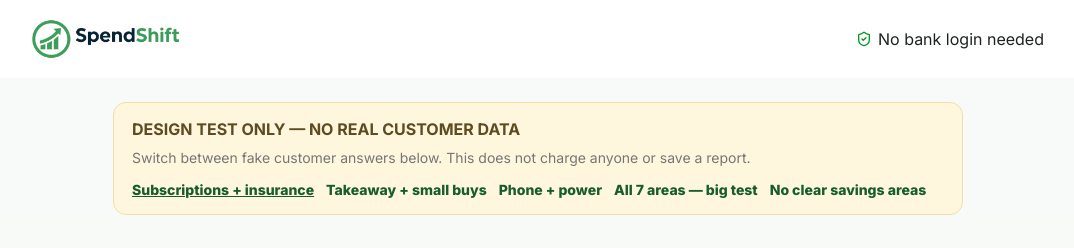
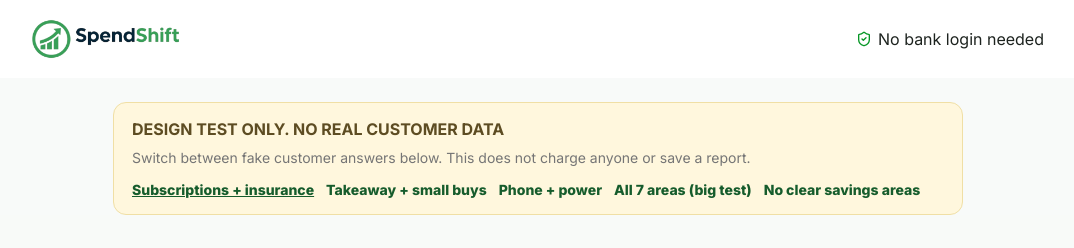
Before and after one commit to SpendShiftOfficial/Spenshiftnew, a Next.js app: page /report-preview in a window 1280 px wide. Shown: the top 248 px of the page, without its empty margins (102-1176 px from the left). Built offline with nearby package versions, Linux system fonts and the light colour scheme; a web font is replaced by a local one.

Commit message:
Remove long dashes from report preview labels

```diff
--- a/app/report-preview/page.tsx
+++ b/app/report-preview/page.tsx
@@ -8,7 +8,7 @@ import { analyseSavings } from "@/lib/savings-engine";
 import { validateRefinements } from "@/lib/report-refinements";
 
 export const metadata: Metadata = {
-  title: "SpendShift — report design preview",
+  title: "SpendShift: report design preview",
   robots: { index: false, follow: false },
 };
 
@@ -36,7 +36,7 @@ const examples = {
     insurancePolicies: [],
   },
   "all-seven": {
-    label: "All 7 areas — big test",
+    label: "All 7 areas (big test)",
     details: {
       takeawayOrder: "120", takeawayOrdersPerWeek: "7",
       takeawaySwapPerWeek: "3", takeawayReplacementCost: "40",
@@ -89,7 +89,7 @@ export default async function ReportPreview({
         background: "#fff7dd", borderRadius: 13, border: "1px solid #f0dfa5",
         color: "#5d4c22", width: "calc(100% - 24px)"
       }}>
-        <strong>DESIGN TEST ONLY — NO REAL CUSTOMER DATA</strong>
+        <strong>DESIGN TEST ONLY. NO REAL CUSTOMER DATA</strong>
         <p style={{ margin: "7px 0 12px", fontSize: 14 }}>
           Switch between fake customer answers below. This does not charge anyone or save a report.
         </p>
```
